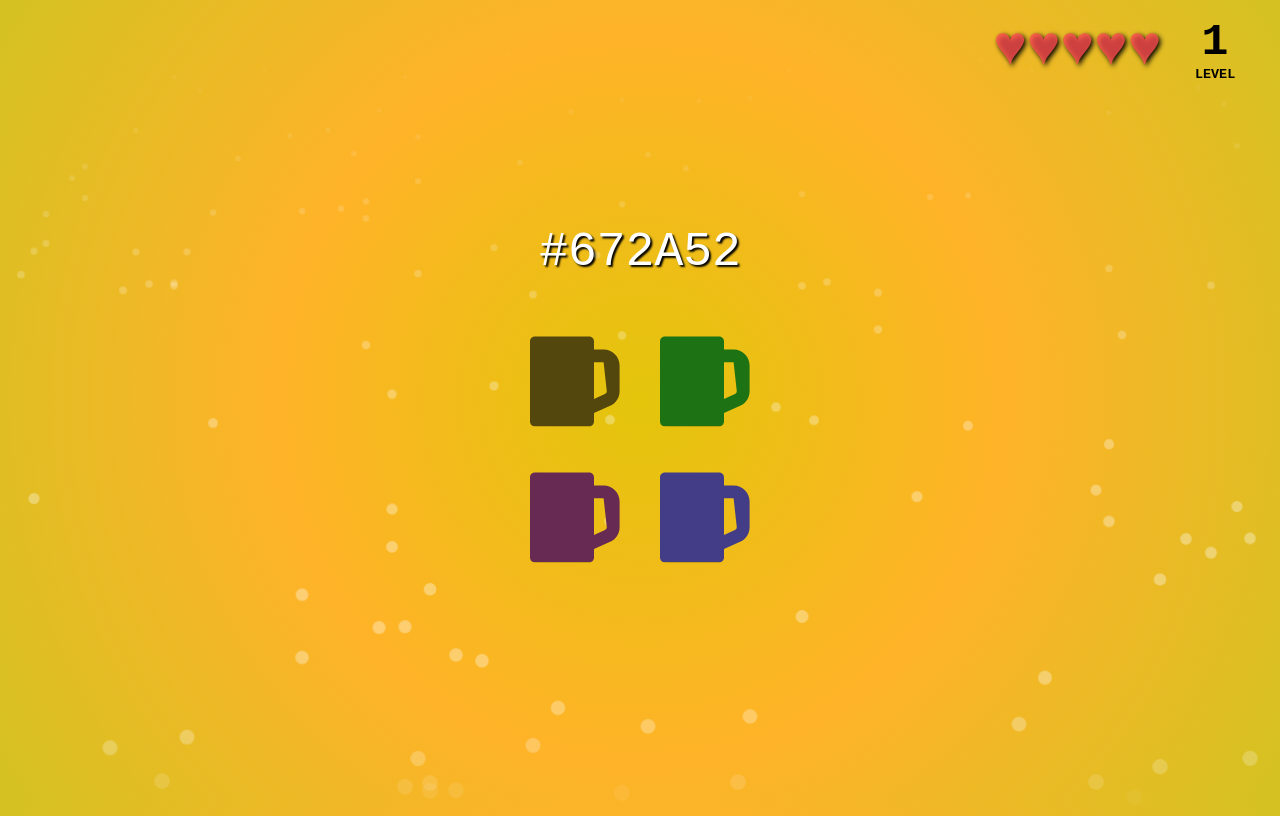
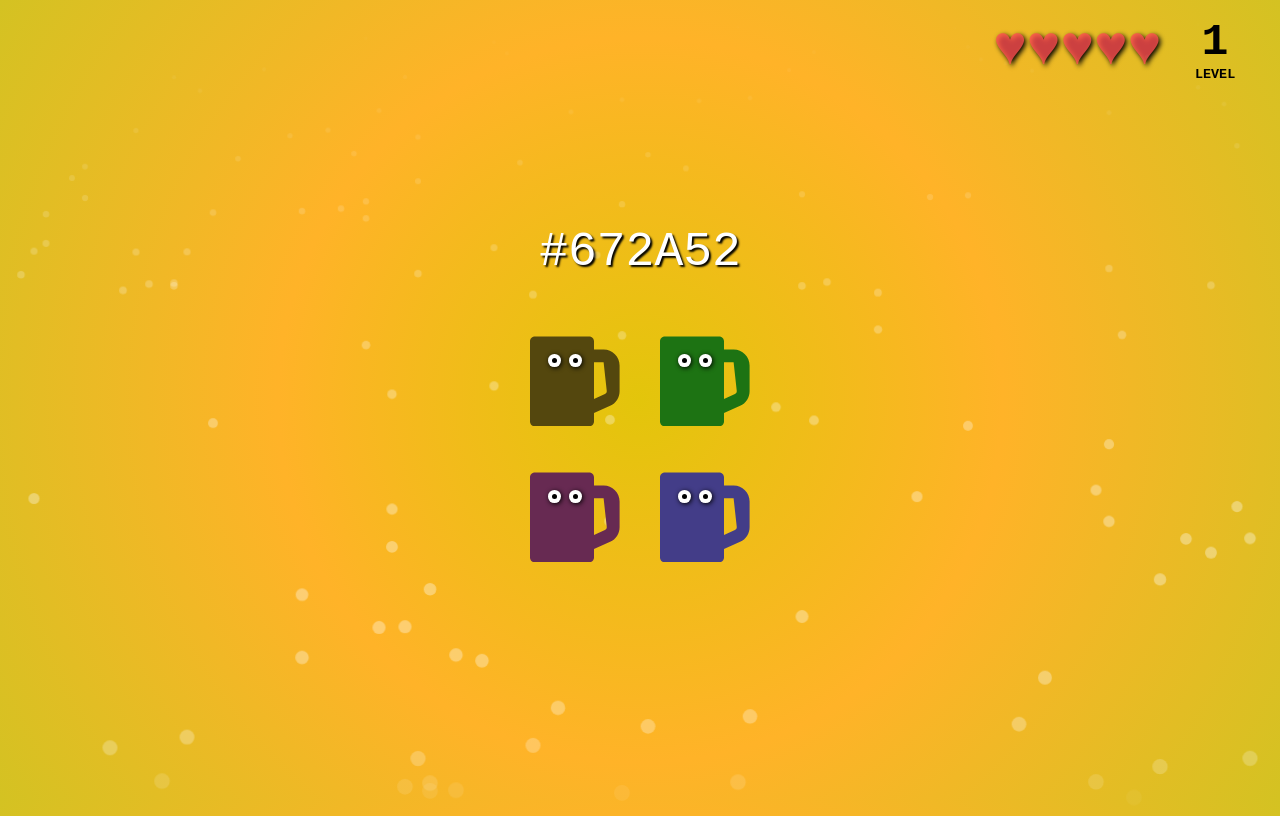
Before and after one commit to parostatkiem/know-it-or-guess-it, a React (Create React App) app: page / in a window 1280 px wide. Built offline with nearby package versions, Linux system fonts and the light colour scheme; the HTML template or start-up script is replaced by a standard one.

Commit message:
add eyes

```diff
--- a/src/components/ColorTile/ColorTile.jsx
+++ b/src/components/ColorTile/ColorTile.jsx
@@ -4,23 +4,76 @@ import './ColorTile.scss';
 const ColorTile = ({ mouseX, mouseY, color, onClick, className }) => {
   const localRef = useRef(null);
 
-  const calculateTransform = () => {
-    if (!localRef.current) return '';
+  const getRelativeMousePos = () => {
+    if (!localRef.current) return { x: 0, y: 0 };
 
     const rect = localRef.current.getBoundingClientRect();
 
-    const rotationY = ((rect.left + rect.right) / 2 - mouseX) / 600;
-    const rotationX = ((rect.top + rect.bottom) / 2 - mouseY) / 600;
+    return {
+      x: (rect.left + rect.right) / 2 - mouseX,
+      y: (rect.top + rect.bottom) / 2 - mouseY,
+    };
+  };
+
+  const calculateTileTransform = () => {
+    const relativePos = getRelativeMousePos();
+    const rotationY = relativePos.x / 600;
+    const rotationX = relativePos.y / 600;
     return `rotateY(${-rotationY}rad) rotateX(${rotationX}rad)`;
+  };
+
+  const getEyeTransform = () => {
+    const relativePos = getRelativeMousePos();
+    const translateX = relativePos.x / 50;
+    const translateY = relativePos.y / 50;
+    return `translateX(${-translateX}px) translateY(${-translateY}px)`;
+  };
+
+  const getPupilTransform = () => {
+    const relativePos = getRelativeMousePos();
+    const translateX = relativePos.x / 100;
+    const translateY = relativePos.y / 100;
+    return `translateX(${-translateX}px) translateY(${-translateY}px)`;
   };
 
   return (
     <div
       onClick={onClick}
       ref={localRef}
-      style={{ transform: calculateTransform(), backgroundColor: '#' + color }}
+      style={{
+        transform: calculateTileTransform(),
+        backgroundColor: '#' + color,
+      }}
       className={'color-tile ' + className}
     >
+      <div className="eyes">
+        <i
+          className="eye"
+          style={{
+            transform: getEyeTransform(),
+          }}
+        >
+          <i
+            className="pupil"
+            style={{
+              transform: getPupilTransform(),
+            }}
+          />
+        </i>
+        <i
+          className="eye"
+          style={{
+            transform: getEyeTransform(),
+          }}
+        >
+          <i
+            className="pupil"
+            style={{
+              transform: getPupilTransform(),
+            }}
+          />
+        </i>
+      </div>
       {/* {color} */}
     </div>
   );
--- a/src/components/ColorTile/ColorTile.scss
+++ b/src/components/ColorTile/ColorTile.scss
@@ -7,8 +7,8 @@
   transition: transform 0.1s, scale 0.3s;
 
   text-shadow: 1px 1px 3px white;
+  position: relative;
 
-  filter: drop-shadow(2px 2px 5px black);
   &:hover {
     scale: 1.4;
   }
@@ -30,4 +30,33 @@
       opacity: 0;
     }
   }
+
+  .eyes {
+    position: absolute;
+    top: 25%;
+    left: 20%;
+    display: flex;
+    gap: 0.5em;
+  }
+
+  .eye {
+    border-radius: 50%;
+    background-color: white;
+    width: 0.8em;
+    height: 0.8em;
+    display: inline-block;
+    position: relative;
+    box-shadow: 1px 1px 5px black;
+
+    .pupil {
+      background: black;
+      width: 40%;
+      height: 40%;
+      display: block;
+      border-radius: 50%;
+      position: absolute;
+      top: 30%;
+      left: 30%;
+    }
+  }
 }
```
